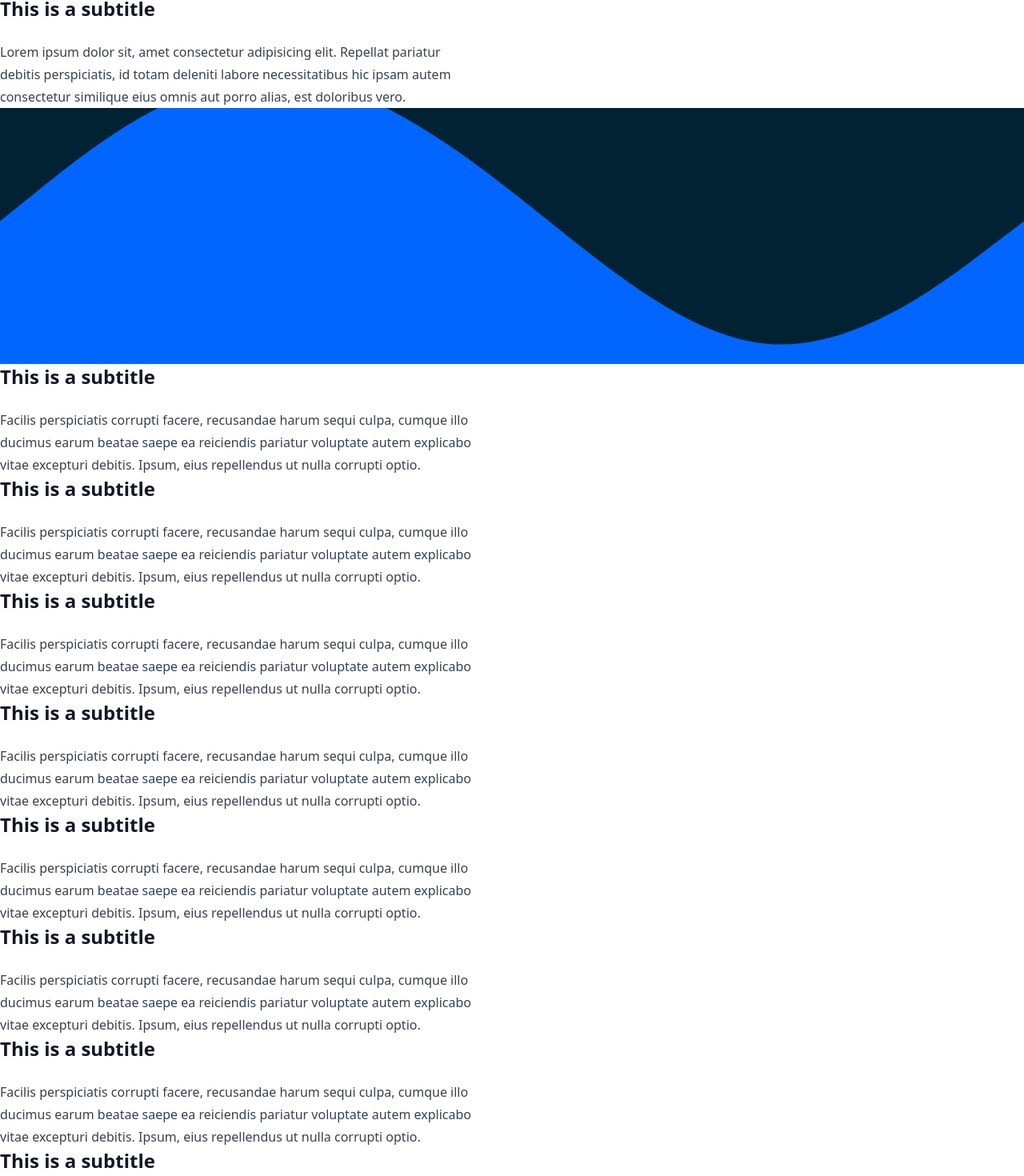
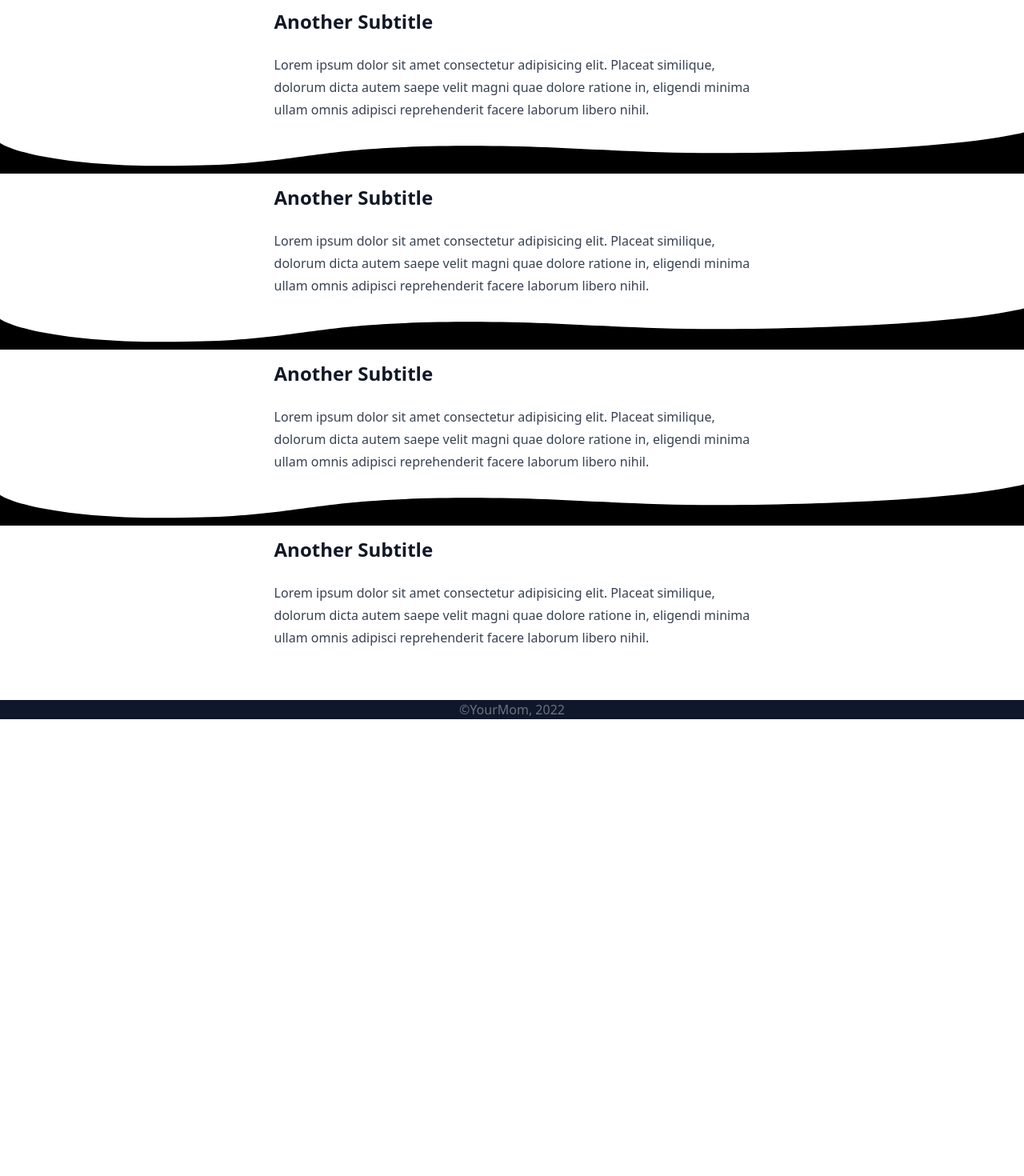
Before and after one commit to yisuseas/react-multi-routes, a React (Create React App) app: page /blog in a window 1280 px wide. Shown: the part 189-1659 px from the top of the page at 80% size. After the commit the page ends 1088 px from the top, so only its background shows below. Built offline with nearby package versions, Linux system fonts and the light colour scheme.

Commit message:
Setup Wave Dividers for Sections

```diff
--- a/src/components/App.jsx
+++ b/src/components/App.jsx
@@ -11,7 +11,7 @@ function App() {
   return (
     <Fragment>
       <Navbar />
-      <main className="w-full mt-32 md:mt-24 mb-10">
+      <main className="w-full mt-32 md:mt-24">
         <Routes>
           <Route path="/" element={<Home />} />
           <Route path="about" element={<About />} />
--- /dev/null
+++ b/src/components/elements/Wave.jsx
@@ -0,0 +1,20 @@
+import React from "react";
+
+function Wave() {
+  return (
+    <svg
+      className="absolute bottom-[99%]"
+      preserveAspectRatio="none"
+      viewBox="0 0 1366 59"
+      fill="none"
+      xmlns="http://www.w3.org/2000/svg"
+    >
+      <path
+        d="M 1366 3.6835938 C 1280.6327 24.815708 1077.82 30.963066 964.58984 31.316406 C 815.18916 31.782625 743.68185 19.28853 584.51758 22.011719 C 394.80246 25.257609 396.3574 49.7411 203.07227 48.335938 C 102.60665 47.60557 23.886422 33.211987 0 17.921875 L 0 59 L 1366 59 L 1366 3.6835938 z"
+        fill="currentColor"
+      ></path>
+    </svg>
+  );
+}
+
+export default Wave;
--- a/src/components/layout/navbar/NavToggler.jsx
+++ b/src/components/layout/navbar/NavToggler.jsx
@@ -1,6 +1,7 @@
 import React from "react";
 import { useSpring, animated, config } from "react-spring";
 
+/** Displays and svg of a Burger Menu or an X based on the value of a boolean isCross prop, animates on change */
 function BurgerCross(props) {
   const { isCross } = props;
   const { stage } = useSpring({
@@ -13,11 +14,9 @@ function BurgerCross(props) {
       width="30"
       height="30"
       viewBox="0 0 7.9374998 7.9375002"
-      version="1.1"
-      id="svg8"
+      className="menu-svg"
     >
       <animated.path
-        className="menu-svg-path"
         d={stage.to({
           range: [0, 50, 100],
           output: [
@@ -28,7 +27,6 @@ function BurgerCross(props) {
         })}
       />
       <animated.path
-        className="menu-svg-path"
         d={stage.to({
           range: [0, 50, 100],
           output: [
@@ -39,7 +37,6 @@ function BurgerCross(props) {
         })}
       />
       <animated.path
-        className="menu-svg-path"
         d={stage.to({
           range: [0, 50, 100],
           output: [
@@ -56,18 +53,16 @@ function BurgerCross(props) {
 function NavToggler(props) {
   const { open, onClick } = props;
 
-  const icon = <BurgerCross isCross={open} />;
-
   return (
-    <div className="flex md:hidden order-first col-span-1 items-center">
     <button
       id="navbar-trigger"
       onClick={onClick}
       className={"navbar-icon transition-colors text-white"}
+      aria-expanded={open}
+      aria-label="Toggle Navbar"
     >
-        {icon}
+      <BurgerCross isCross={open} />
     </button>
-    </div>
   );
 }
 
--- a/src/components/layout/navbar/Navbar.jsx
+++ b/src/components/layout/navbar/Navbar.jsx
@@ -17,14 +17,17 @@ function Navbar() {
   };
 
   return (
-    <nav className="fixed top-0 w-full font-display text-3xl md:text-xl text-white bg-black">
+    <nav className="fixed top-0 z-[100] w-full font-display text-3xl md:text-xl text-white bg-black">
       <div
         className={
           "mx-auto container-res py-6 md:py-4 " +
           "grid grid-flow-row grid-cols-6 gap-0 "
         }
       >
-        <NavToggler onClick={() => toggleNavbar()} open={open} />
+        {/* Nav Toggle */}
+        <div className="flex md:hidden order-first col-span-1 items-center">
+          <NavToggler onClick={() => toggleNavbar()} open={open} />
+        </div>
         {/* Brand */}
         <div
           className={
--- a/src/components/pages/blog/Blog.jsx
+++ b/src/components/pages/blog/Blog.jsx
@@ -1,91 +1,46 @@
 import React from "react";
+import BlogSection from "./BlogSection";
 
 function Blog() {
   return (
     <article className="w-full">
-      <section className="prose container">
-        <h1>This is a title</h1>
-        <h2>This is a subtitle</h2>
+      <BlogSection color="transparent" isFirst>
+        <h1>This is a blog entry</h1>
+        <h2>Another Subtitle</h2>
         <p>
-          Lorem ipsum dolor sit, amet consectetur adipisicing elit. Repellat
-          pariatur debitis perspiciatis, id totam deleniti labore necessitatibus
-          hic ipsam autem consectetur similique eius omnis aut porro alias, est
-          doloribus vero.
+          Lorem ipsum dolor sit amet consectetur adipisicing elit. Placeat
+          similique, dolorum dicta autem saepe velit magni quae dolore ratione
+          in, eligendi minima ullam omnis adipisci reprehenderit facere laborum
+          libero nihil.
         </p>
-      </section>
-      <div className="aspect-[4/1] w-full bg-no-repeat bg-center bg-cover blue-wave"></div>
-      <section className="prose">
-        <h2>This is a subtitle</h2>
+      </BlogSection>
+      <BlogSection color="red-300">
+        <h2>Another Subtitle</h2>
         <p>
-          Facilis perspiciatis corrupti facere, recusandae harum sequi culpa,
-          cumque illo ducimus earum beatae saepe ea reiciendis pariatur
-          voluptate autem explicabo vitae excepturi debitis. Ipsum, eius
-          repellendus ut nulla corrupti optio.
+          Lorem ipsum dolor sit amet consectetur adipisicing elit. Placeat
+          similique, dolorum dicta autem saepe velit magni quae dolore ratione
+          in, eligendi minima ullam omnis adipisci reprehenderit facere laborum
+          libero nihil.
         </p>
-      </section>
-      <section className="prose">
-        <h2>This is a subtitle</h2>
+      </BlogSection>
+      <BlogSection color="blue-300">
+        <h2>Another Subtitle</h2>
         <p>
-          Facilis perspiciatis corrupti facere, recusandae harum sequi culpa,
-          cumque illo ducimus earum beatae saepe ea reiciendis pariatur
-          voluptate autem explicabo vitae excepturi debitis. Ipsum, eius
-          repellendus ut nulla corrupti optio.
+          Lorem ipsum dolor sit amet consectetur adipisicing elit. Placeat
+          similique, dolorum dicta autem saepe velit magni quae dolore ratione
+          in, eligendi minima ullam omnis adipisci reprehenderit facere laborum
+          libero nihil.
         </p>
-      </section>
-      <section className="prose">
-        <h2>This is a subtitle</h2>
+      </BlogSection>
+      <BlogSection color="gold-300">
+        <h2>Another Subtitle</h2>
         <p>
-          Facilis perspiciatis corrupti facere, recusandae harum sequi culpa,
-          cumque illo ducimus earum beatae saepe ea reiciendis pariatur
-          voluptate autem explicabo vitae excepturi debitis. Ipsum, eius
-          repellendus ut nulla corrupti optio.
+          Lorem ipsum dolor sit amet consectetur adipisicing elit. Placeat
+          similique, dolorum dicta autem saepe velit magni quae dolore ratione
+          in, eligendi minima ullam omnis adipisci reprehenderit facere laborum
+          libero nihil.
         </p>
-      </section>
-      <section className="prose">
-        <h2>This is a subtitle</h2>
-        <p>
-          Facilis perspiciatis corrupti facere, recusandae harum sequi culpa,
-          cumque illo ducimus earum beatae saepe ea reiciendis pariatur
-          voluptate autem explicabo vitae excepturi debitis. Ipsum, eius
-          repellendus ut nulla corrupti optio.
-        </p>
-      </section>
-      <section className="prose">
-        <h2>This is a subtitle</h2>
-        <p>
-          Facilis perspiciatis corrupti facere, recusandae harum sequi culpa,
-          cumque illo ducimus earum beatae saepe ea reiciendis pariatur
-          voluptate autem explicabo vitae excepturi debitis. Ipsum, eius
-          repellendus ut nulla corrupti optio.
-        </p>
-      </section>
-      <section className="prose">
-        <h2>This is a subtitle</h2>
-        <p>
-          Facilis perspiciatis corrupti facere, recusandae harum sequi culpa,
-          cumque illo ducimus earum beatae saepe ea reiciendis pariatur
-          voluptate autem explicabo vitae excepturi debitis. Ipsum, eius
-          repellendus ut nulla corrupti optio.
-        </p>
-      </section>
-      <section className="prose">
-        <h2>This is a subtitle</h2>
-        <p>
-          Facilis perspiciatis corrupti facere, recusandae harum sequi culpa,
-          cumque illo ducimus earum beatae saepe ea reiciendis pariatur
-          voluptate autem explicabo vitae excepturi debitis. Ipsum, eius
-          repellendus ut nulla corrupti optio.
-        </p>
-      </section>
-      <section className="prose">
-        <h2>This is a subtitle</h2>
-        <p>
-          Facilis perspiciatis corrupti facere, recusandae harum sequi culpa,
-          cumque illo ducimus earum beatae saepe ea reiciendis pariatur
-          voluptate autem explicabo vitae excepturi debitis. Ipsum, eius
-          repellendus ut nulla corrupti optio.
-        </p>
-      </section>
+      </BlogSection>
     </article>
   );
 }
--- /dev/null
+++ b/src/components/pages/blog/BlogSection.jsx
@@ -0,0 +1,21 @@
+import React from "react";
+import Wave from "../../elements/Wave";
+
+function BlogSection(props) {
+  const { color, children } = props;
+
+  const waveOrNot = props.isFirst ? null : <Wave />;
+
+  return (
+    <div className="w-full static">
+      <section
+        className={`w-ful pt-4 pb-[5%] relative bg-${color} text-${color}`}
+      >
+        {waveOrNot}
+        <div className="prose mx-auto">{children}</div>
+      </section>
+    </div>
+  );
+}
+
+export default BlogSection;
--- a/src/index.css
+++ b/src/index.css
@@ -3,10 +3,7 @@
 @tailwind utilities;
 
 @layer components {
-  .blue-wave {
-    background-image: url("./img/WaveDivider001.svg");
-  }
-  .menu-svg-path {
+  .menu-svg {
     fill: none;
     stroke: #ffffff;
     stroke-width: 0.529167;
@@ -20,6 +17,6 @@
 
 @layer utilities {
   .container-res {
-    @apply w-4/5 md:w-3/4;
+    @apply w-5/6 md:w-4/5 lg:w-3/4;
   }
 }
```
Also changed, not shown: src/img/WaveDivider002.svg (added). Lines whose indentation alone changed are shown as unchanged.
